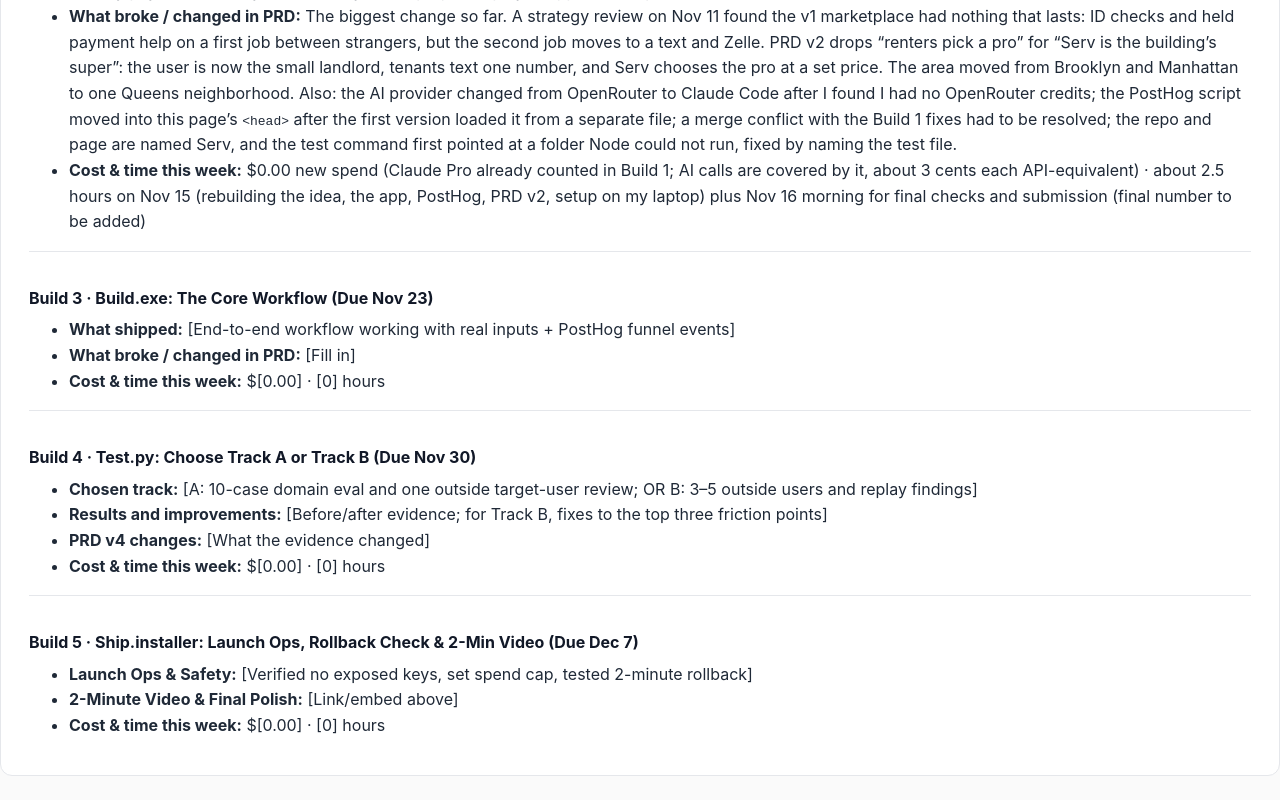
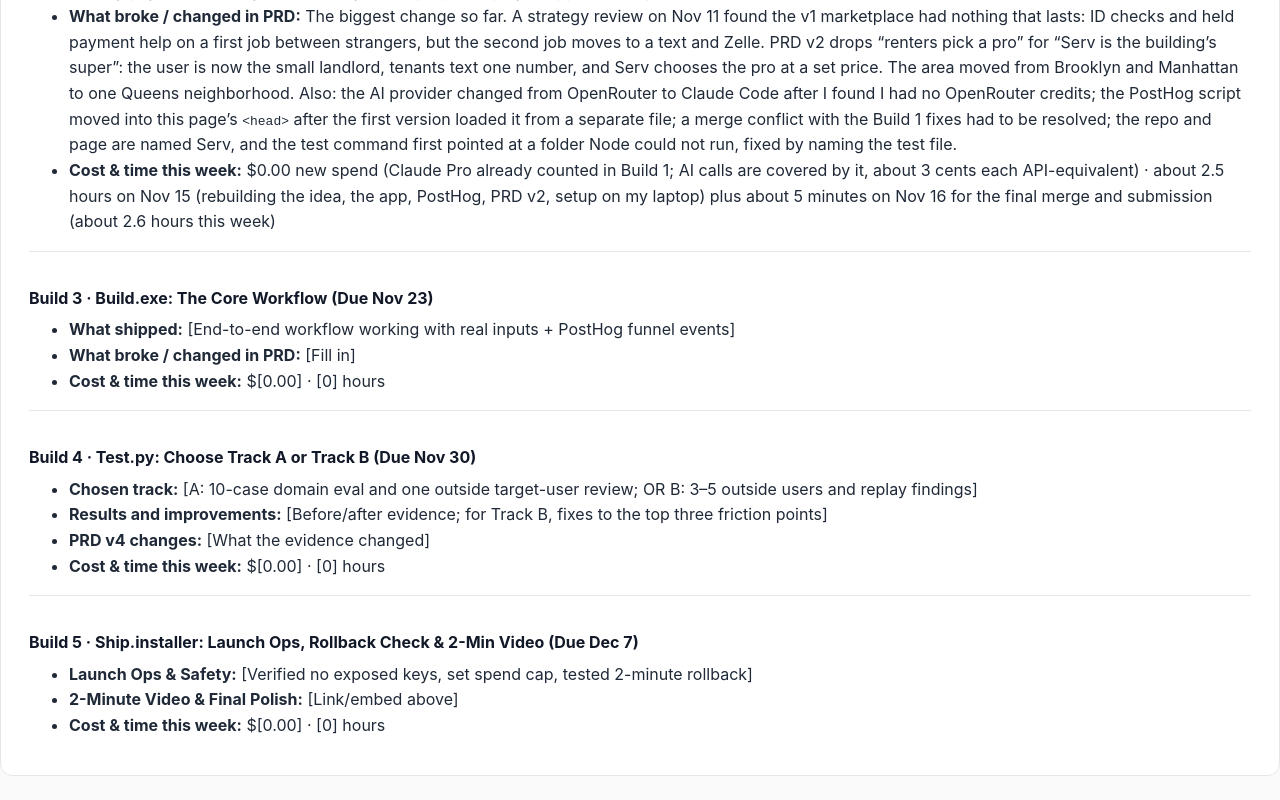
Before and after one commit to building-with-ai-f26/dmr605-Serv, a website: page docs/index.html in a window 1280 px wide. Shown: the part 6346-7146 px from the top of the page. Drawn offline with Linux system fonts and the light colour scheme.

Commit message:
Fill in the Nov 16 hours in the Build 2 log
Co-Authored-By: Claude Sonnet 5.5 <noreply@anthropic.com>
Claude-Session: https://claude.ai/code/session_014bNsjLeajMcdRu8Vocd2vH

```diff
--- a/docs/index.html
+++ b/docs/index.html
@@ -259,7 +259,7 @@
           <li><strong>What shipped:</strong> Nov 10: upgraded the <a href="prototype.html">clickable prototype</a> (working hours per pro, no double-booking, sorting, a bookings list, cancel before acceptance, English/Spanish). Nov 15: rebuilt the idea as a small local app in <code>app/</code>. One full action works: a tenant reports a problem with an optional photo, one real AI call (Claude, through Claude Code on my subscription) matches it to a 20-line set price list using the building&rsquo;s file, the app proposes one pro at one price, the owner approves in one tap, and the job is added to the building file. Added PostHog to this page and the app, PRD v2, <code>AGENTS.md</code> with setup and structure, and 20 automated tests.</li>
           <li><strong>Things learned with AI:</strong> (1) Let the model read and let code decide. The model only names a price list line; the price and the pro come from code, so a wrong answer can be caught by a check instead of reaching the owner. (2) An API key lives in <code>.env</code>, which Git ignores; <code>.env.example</code> is the committed copy with placeholders. The PostHog project key is the exception: it is public by design, because the browser has to see it. (3) PostHog silently drops events from automated test browsers. The test run showed no events until the debug log said why. (4) Anything that runs a tool for you has to be fenced. The app starts Claude Code with only the Read tool, in an empty scratch folder, with my own Claude Code settings switched off and no permission-skipping flag; a test message telling it to run a shell command and read a file outside the folder failed on both. (5) An AI call does not have to mean a new bill. The first version called OpenRouter, which needs paid credits I did not have. Claude Code can be run by a program (<code>claude -p</code>), so the app now uses the subscription I already pay for. That only works on my own laptop; a deployed app needs a paid API.</li>
           <li><strong>What broke / changed in PRD:</strong> The biggest change so far. A strategy review on Nov 11 found the v1 marketplace had nothing that lasts: ID checks and held payment help on a first job between strangers, but the second job moves to a text and Zelle. PRD v2 drops &ldquo;renters pick a pro&rdquo; for &ldquo;Serv is the building&rsquo;s super&rdquo;: the user is now the small landlord, tenants text one number, and Serv chooses the pro at a set price. The area moved from Brooklyn and Manhattan to one Queens neighborhood. Also: the AI provider changed from OpenRouter to Claude Code after I found I had no OpenRouter credits; the PostHog script moved into this page&rsquo;s <code>&lt;head&gt;</code> after the first version loaded it from a separate file; a merge conflict with the Build 1 fixes had to be resolved; the repo and page are named Serv, and the test command first pointed at a folder Node could not run, fixed by naming the test file.</li>
-          <li><strong>Cost & time this week:</strong> $0.00 new spend (Claude Pro already counted in Build 1; AI calls are covered by it, about 3 cents each API-equivalent) &middot; about 2.5 hours on Nov 15 (rebuilding the idea, the app, PostHog, PRD v2, setup on my laptop) plus Nov 16 morning for final checks and submission (final number to be added)</li>
+          <li><strong>Cost & time this week:</strong> $0.00 new spend (Claude Pro already counted in Build 1; AI calls are covered by it, about 3 cents each API-equivalent) &middot; about 2.5 hours on Nov 15 (rebuilding the idea, the app, PostHog, PRD v2, setup on my laptop) plus about 5 minutes on Nov 16 for the final merge and submission (about 2.6 hours this week)</li>
         </ul>
       </div>
 
```
